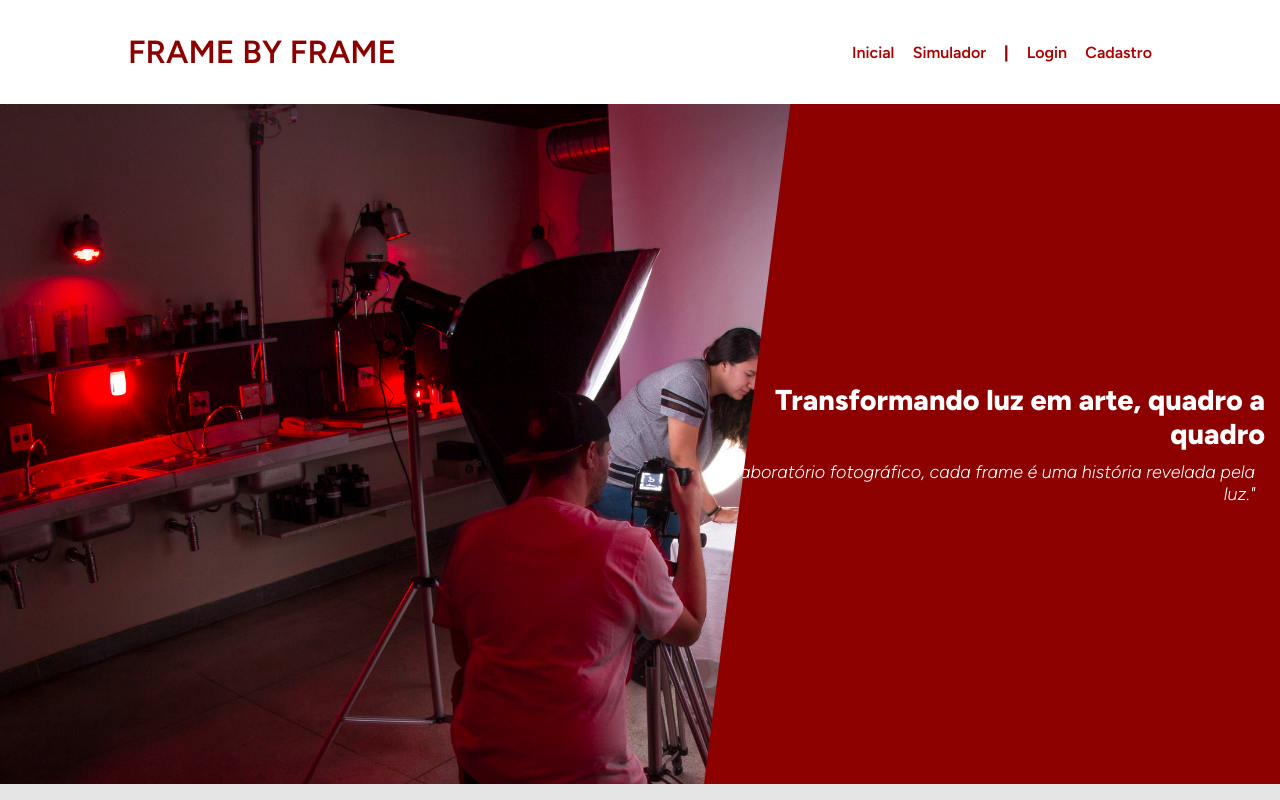
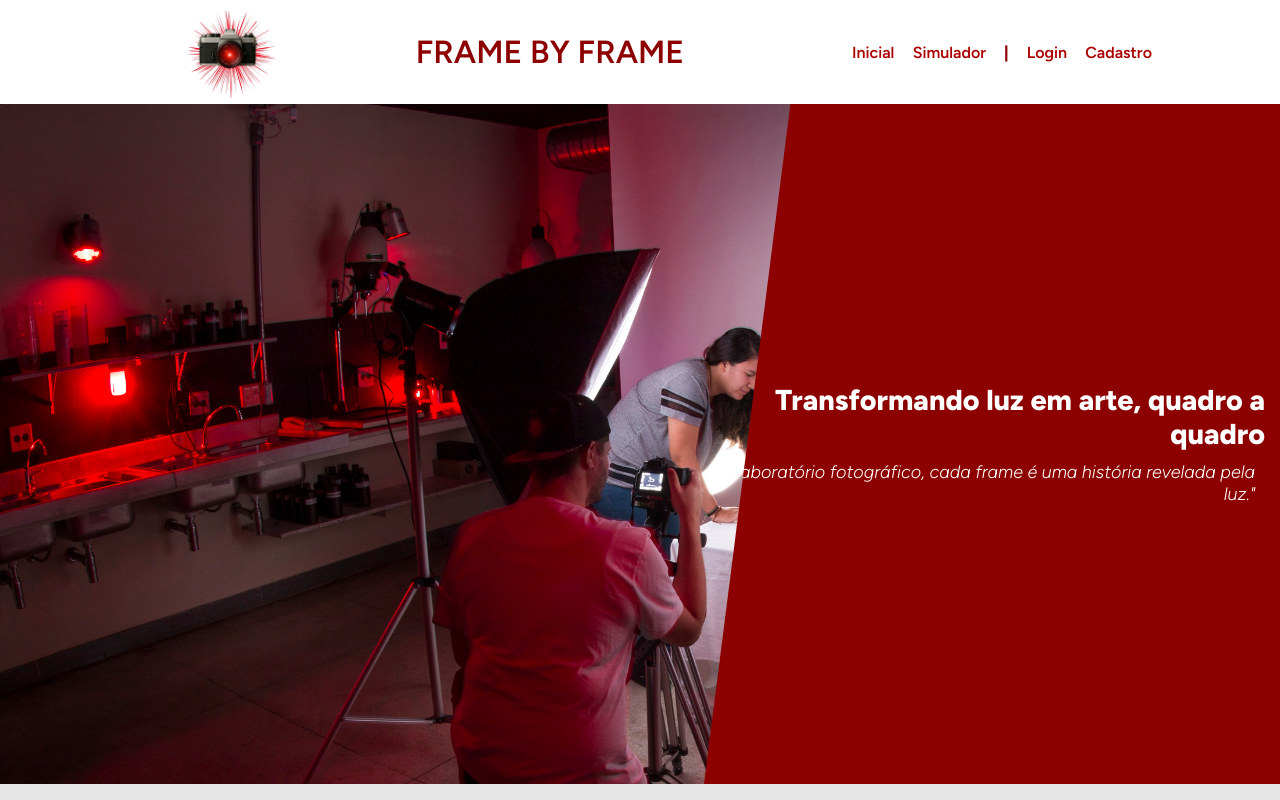
Before and after one commit to Thiago-Prates/Frame-by-Frame, a website: page public/index.html in a window 1280 px wide. Shown: the top 800 px of the page. Drawn offline with Linux system fonts and the light colour scheme.

Commit message:
Atualizando logo no Front-End

```diff
--- a/public/css/estilo.css
+++ b/public/css/estilo.css
@@ -57,6 +57,7 @@
   color: #8d0000;
   width: fit-content;
   font-weight: 600;
+
 }
 
 .header h1 {
@@ -380,6 +381,13 @@ input {
   background-size: cover;
   animation-iteration-count: infinite;
 }
+.logo img {
+  height: 120px;
+  width: 120px;
+  margin-top: 17px;
+  margin-left: 40px;
+
+}
 
 @keyframes bell {
   0%   {transform: rotate(25deg)}
--- a/public/index.html
+++ b/public/index.html
@@ -18,6 +18,9 @@
 <body>
     <div class="header">
       <div class="container">
+          <div class="logo">
+          <img src="assets/imgs/Frame_By_Frame-removebg-preview.png" alt="">
+        </div>
         <h1 class="titulo">FRAME BY FRAME</h1>
         <ul class="navbar">
           <li class="agora">
```
Also changed, not shown: public/assets/imgs/Frame_By_Frame-removebg-preview.png (added).
